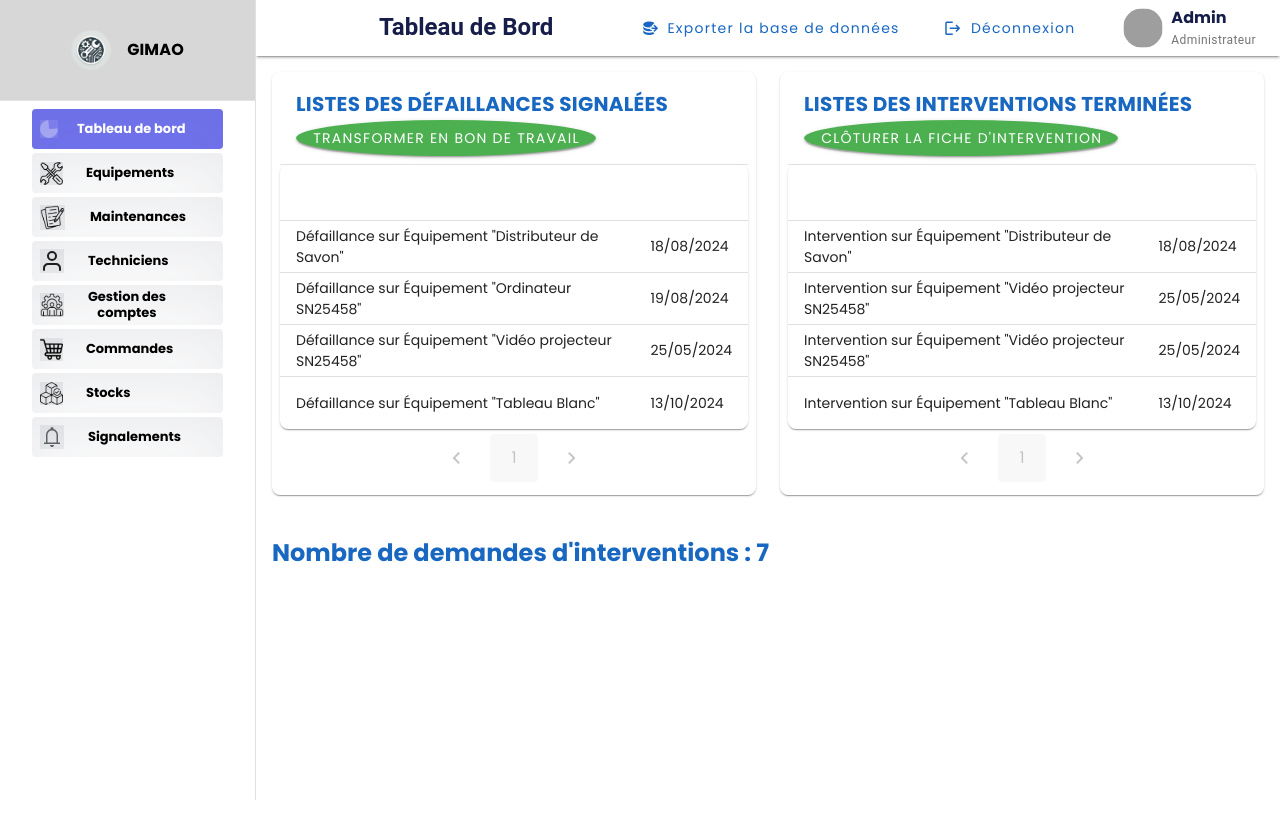
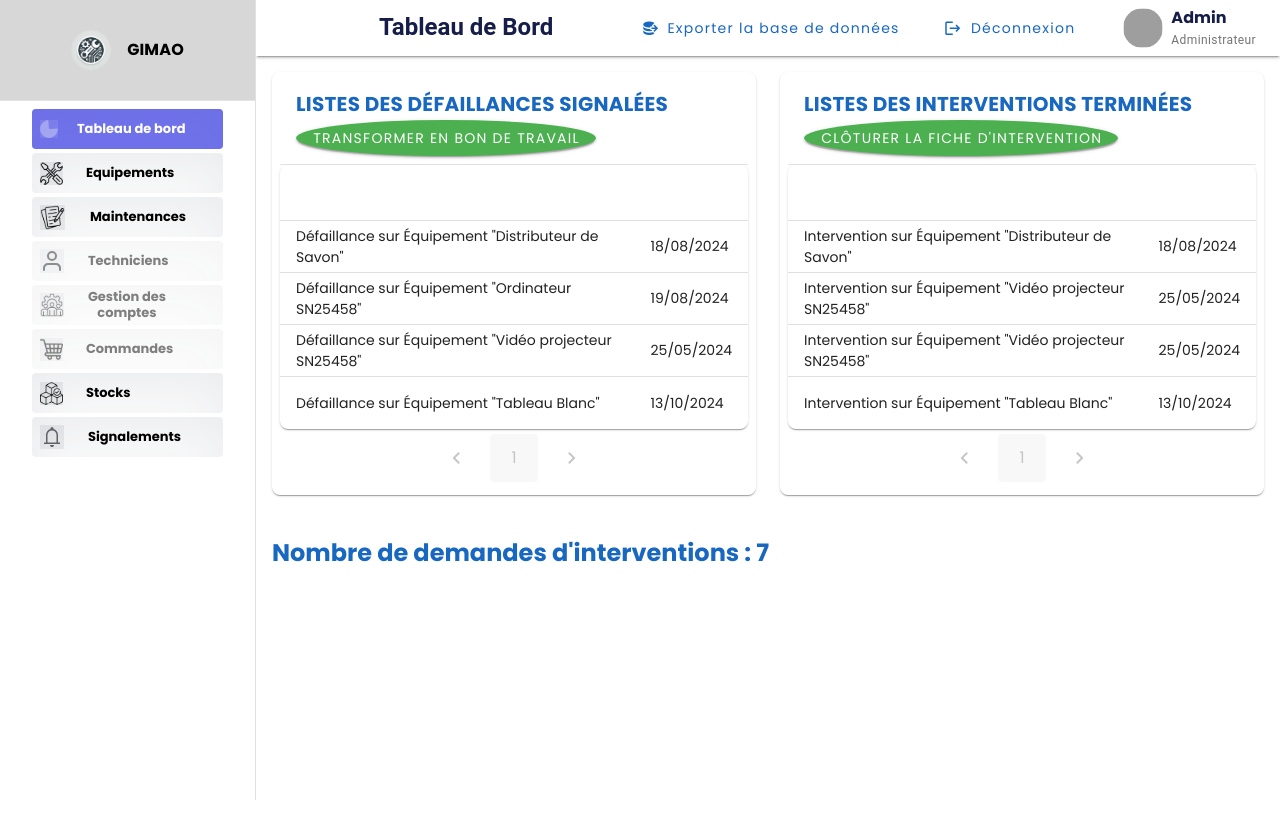
Before and after one commit to JDRSinclair/GIMAO, a Vue app in the folder frontend/: page / in a window 1280 px wide. Shown: the top 838 px of the page. Built offline with nearby package versions, Linux system fonts and the light colour scheme; grey boxes are pictures that could not be loaded; the HTML template or start-up script is replaced by a standard one.

Commit message:
Désactivation des élements de la barre de navigation non utilisés pour la première version de l'app

```diff
--- a/frontend/src/components/BarreNavigation.vue
+++ b/frontend/src/components/BarreNavigation.vue
@@ -20,8 +20,9 @@
       <v-list-item
         v-for="item in navigationItems"
         :key="item.name"
-        :to="{ name: item.name }"
-        :class="[getItemClasses(item.name), $style.itemSize]"
+        :to="!item.disabled ? { name: item.name } : null"
+        :class="[getItemClasses(item.name), $style.itemSize, { 'disabled-item': item.disabled }]"
+        @click="item.disabled ? $event.preventDefault() : null"
       >
         <template v-slot:prepend>
           <img
@@ -54,9 +55,9 @@ export default {
         { name: 'TableauDeBord', icon: 'Graphe.svg', title: 'Tableau de bord' },
         { name: 'Equipements', icon: 'Outils.svg', title: 'Equipements' },
         { name: 'Maintenances', icon: 'Maintenance.svg', title: 'Maintenances' },
-        { name: 'Techniciens', icon: 'Techniciens.svg', title: 'Techniciens' },
-        { name: 'GestionComptes', icon: 'GestionComptes.svg', title: 'Gestion des <br>comptes' },
-        { name: 'Commandes', icon: 'Commande.svg', title: 'Commandes' },
+        { name: 'Techniciens', icon: 'Techniciens.svg', title: 'Techniciens', disabled: true },
+        { name: 'GestionComptes', icon: 'GestionComptes.svg', title: 'Gestion des <br>comptes', disabled: true },
+        { name: 'Commandes', icon: 'Commande.svg', title: 'Commandes', disabled: true },
         { name: 'Stocks', icon: 'Stocks.svg', title: 'Stocks' },
         { name: 'Signalements', icon: 'Signalements.svg', title: 'Signalements' },
       ],
@@ -146,4 +147,9 @@ export default {
 .inner-shadow {
   box-shadow: inset 0 20px 50px rgba(55, 69, 87, 0.1);
 }
+
+.disabled-item {
+  pointer-events: none;
+  opacity: 0.5;
+}
 </style>
```
